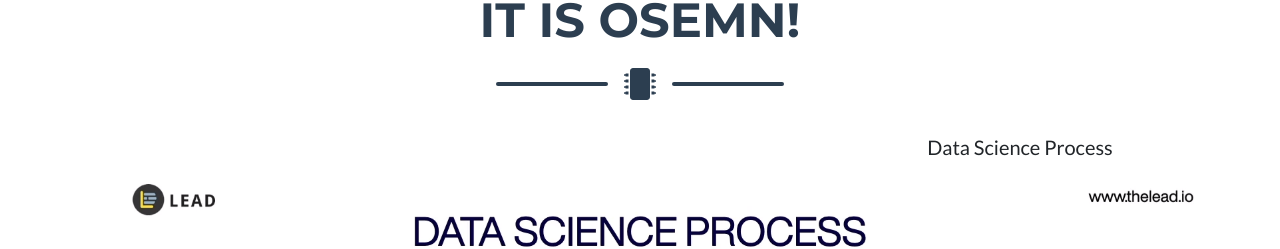
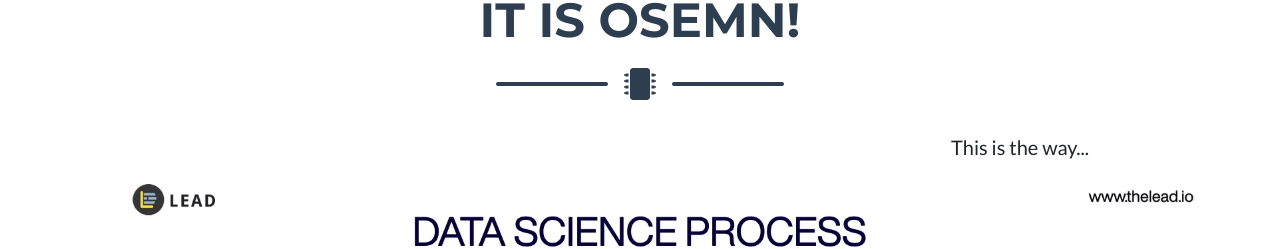
Before and after one commit to faisalrazali/faisalrazali.github.io, a plain HTML site: page index.html in a window 1280 px wide. Shown: the part 890-1139 px from the top of the page. Drawn offline with nearby package versions, Linux system fonts and the light colour scheme.

Commit message:
Add files via upload

```diff
--- a/index.html
+++ b/index.html
@@ -64,7 +64,7 @@
                     <div class="divider-custom-line"></div>
                 </div>
                 <div class="row">
-                    <div class="col-lg-4 ms-auto text-center"><p class="lead">Data Science Process</p></div>
+                    <div class="col-lg-4 ms-auto text-center"><p class="lead">This is the way...</p></div>
                     <img class="img-fluid rounded mb-5" src="assets/osemn.PNG" alt="..." />
                     <!-- OSEMN - Text-->
                     <p class="mb-4" align="justify">Simplified term to explain 5 step of Data Science project.</p>
```
